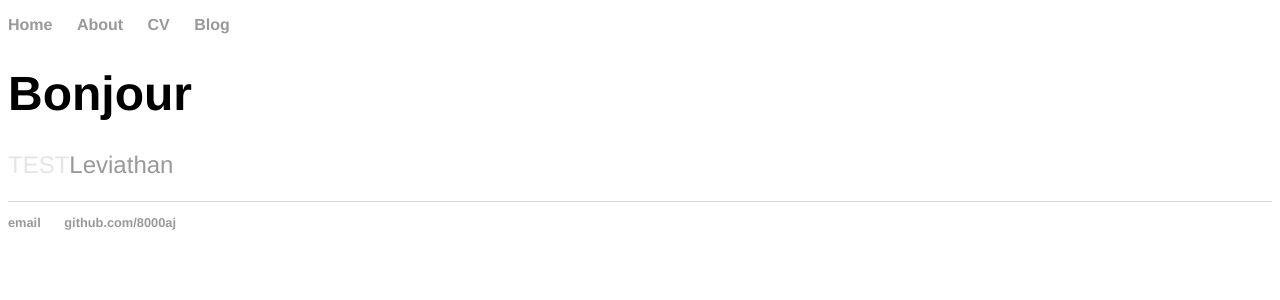
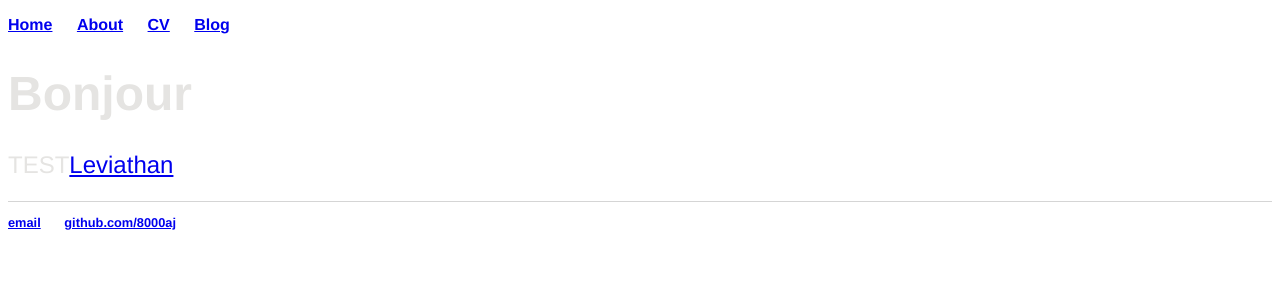
Before and after one commit to 8000aj/Public-Pioneers, a Jekyll site: the page built from index.html, in a window 1280 px wide. Shown: the top 300 px of the page. Built offline with Jekyll 4.4.1, drawn with Linux system fonts in a browser that asks for light colours.

Commit message:
Update main.css

```diff
--- a/css/main.css
+++ b/css/main.css
@@ -1,6 +1,7 @@
 body {
     font-family:'Helvetica';
     width: auto;
+    color: #e5e4e2;
     text-align: justify;
 }
 nav ul, footer ul {
@@ -12,13 +13,6 @@ nav ul, footer ul {
 nav ul li, footer ul li {
     display: inline;
     margin-right: 20px;
-}
-a {
-    text-decoration: none;
-    color: #999;
-}
-a:hover {
-    text-decoration: underline;
 }
 h1 {
     font-size: 3em;
@@ -44,5 +38,5 @@ ul.posts li {
 }
 
 Leviathan {
-
+    color: #e5e4e2;
 }
```
